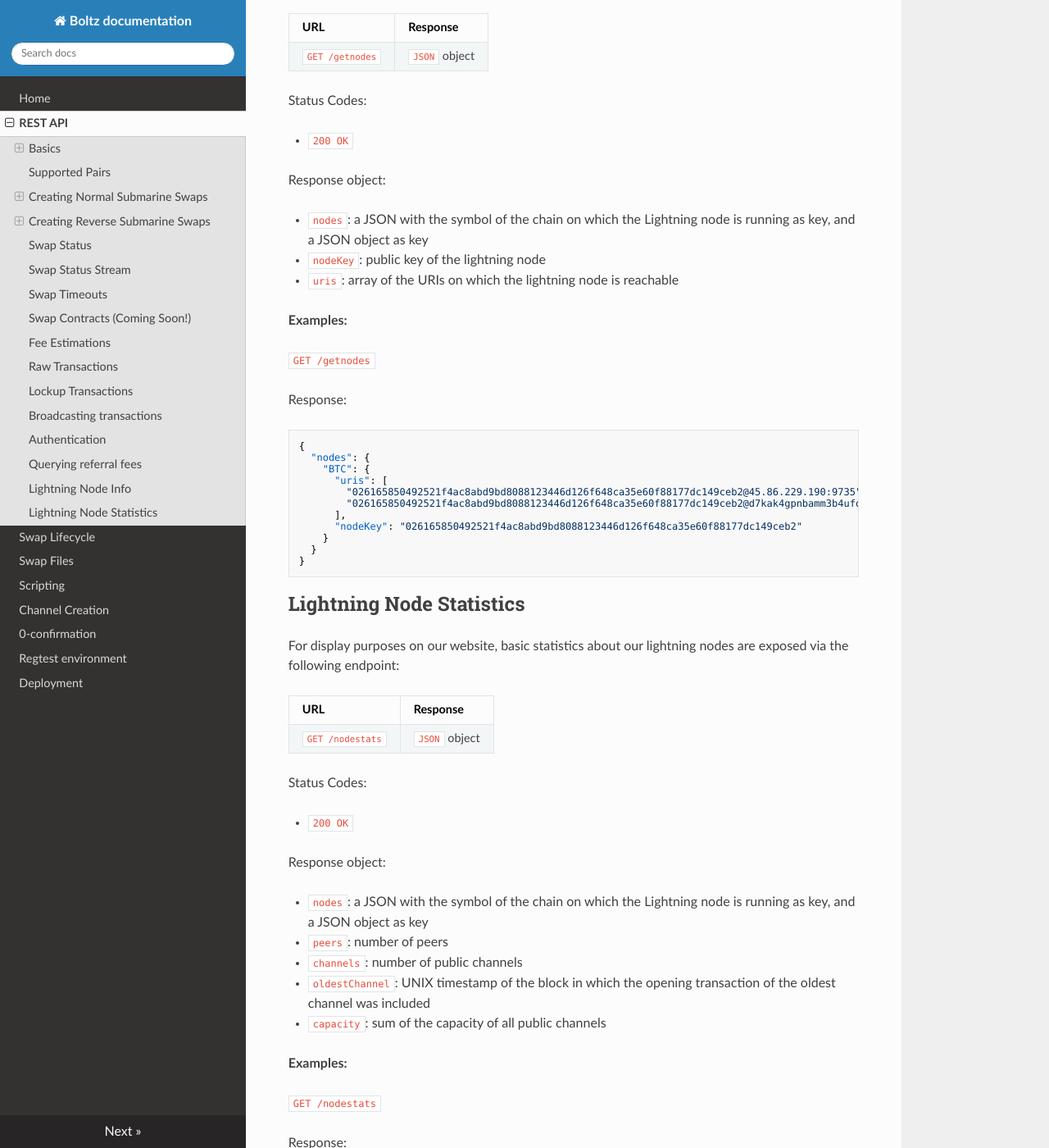
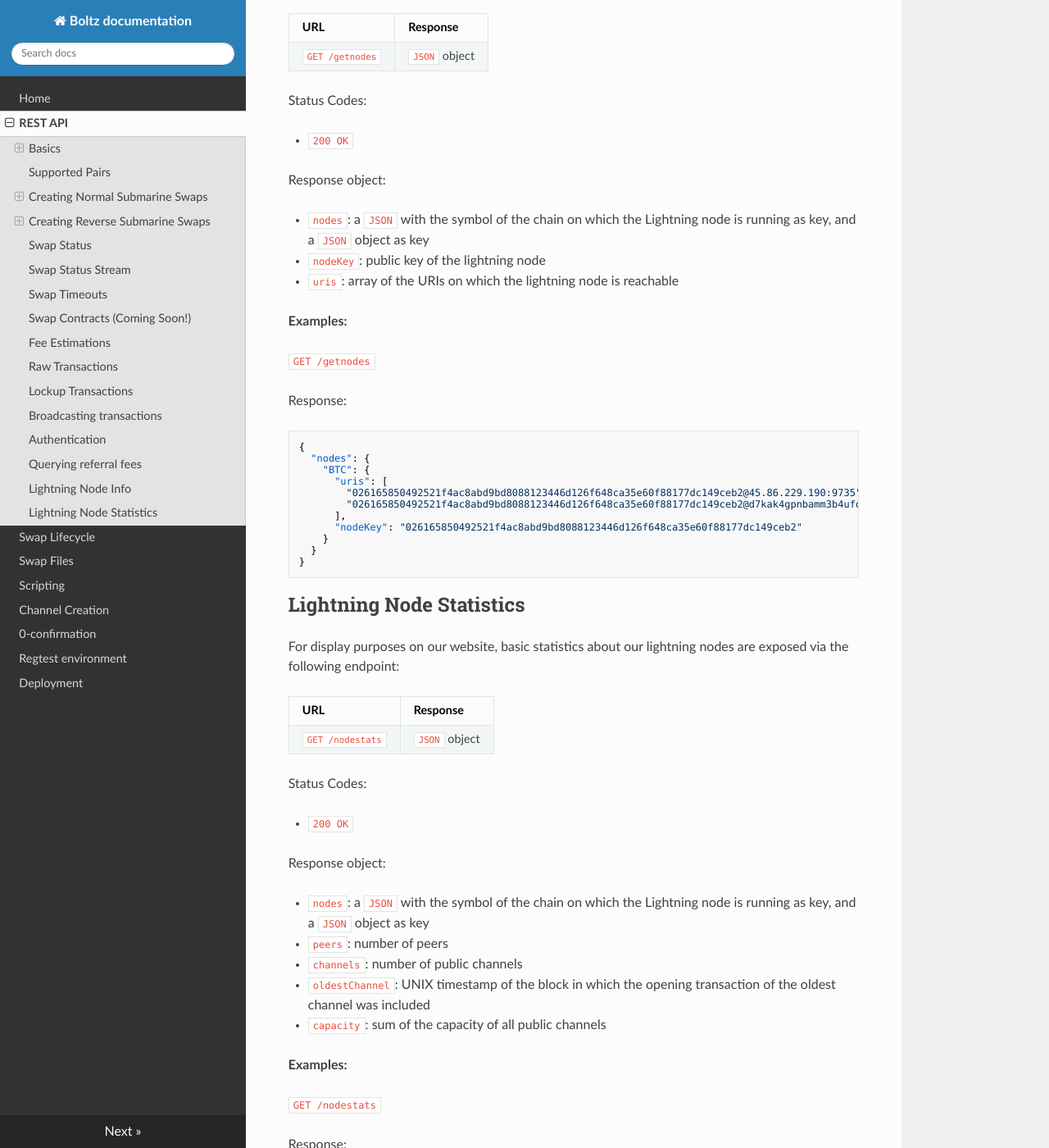
Before and after one commit to BoltzExchange/boltz-backend, an MkDocs documentation site: the page built from docs/api.md, in a window 1280 px wide and 1400 px high, scrolled down 26386 px. Shown: the whole window at 82% size. Built offline with MkDocs 1.6.1, drawn with Linux system fonts in a browser that asks for light colours; nearby versions of some CDN libraries.

Commit message:
GITBOOK-43: change request with no subject merged in GitBook

```diff
--- a/docs/api.md
+++ b/docs/api.md
@@ -1150,7 +1150,7 @@ Status Codes:
 
 Response object:
 
-* `nodes`: a JSON with the symbol of the chain on which the Lightning node is running as key, and a JSON object as key
+* `nodes`: a `JSON` with the symbol of the chain on which the Lightning node is running as key, and a `JSON` object as key
   * `nodeKey`: public key of the lightning node
   * `uris`: array of the URIs on which the lightning node is reachable
 
@@ -1188,7 +1188,7 @@ Status Codes:
 
 Response object:
 
-* `nodes`: a JSON with the symbol of the chain on which the Lightning node is running as key, and a JSON object as key
+* `nodes`: a `JSON` with the symbol of the chain on which the Lightning node is running as key, and a `JSON` object as key
   * `peers`: number of peers
   * `channels`: number of public channels
   * `oldestChannel`: UNIX timestamp of the block in which the opening transaction of the oldest channel was included
```
